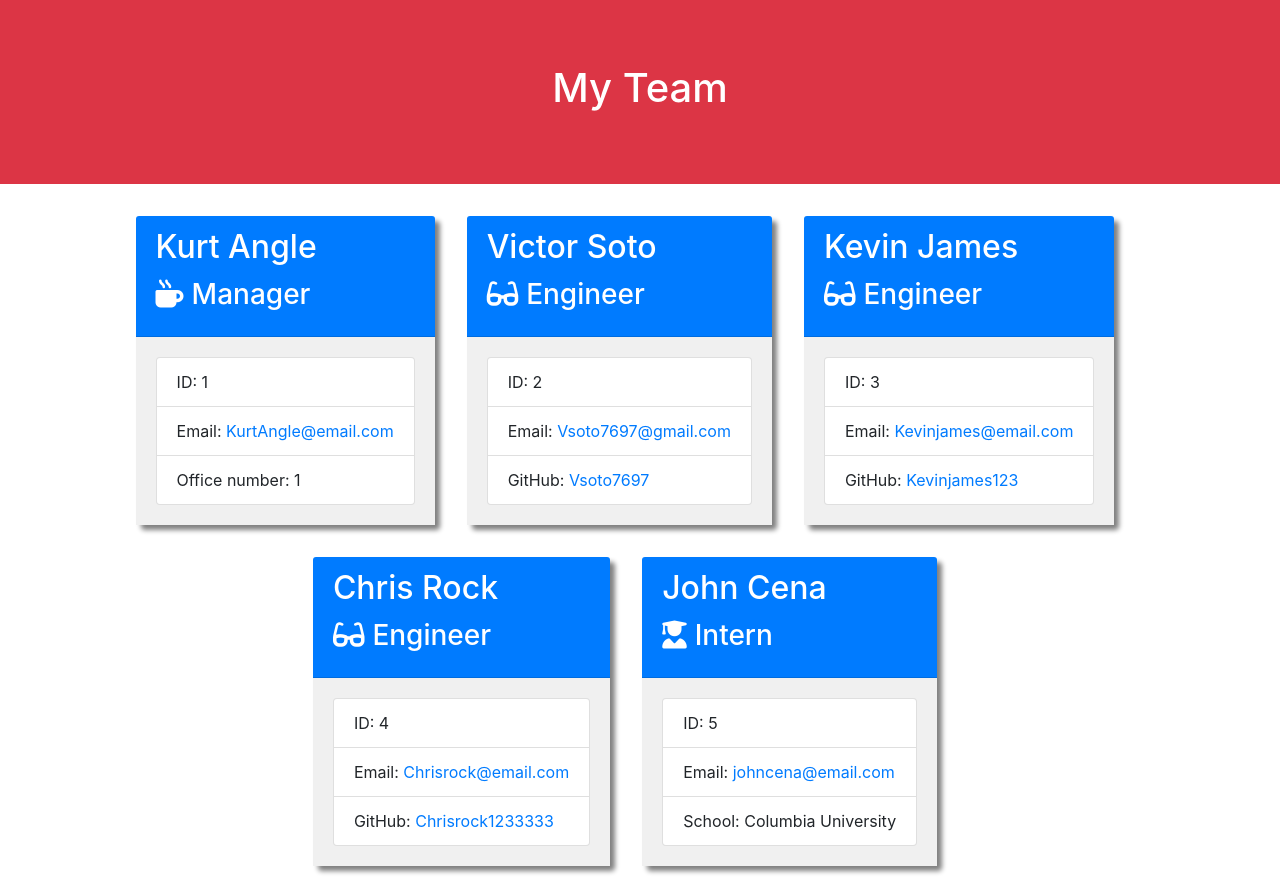
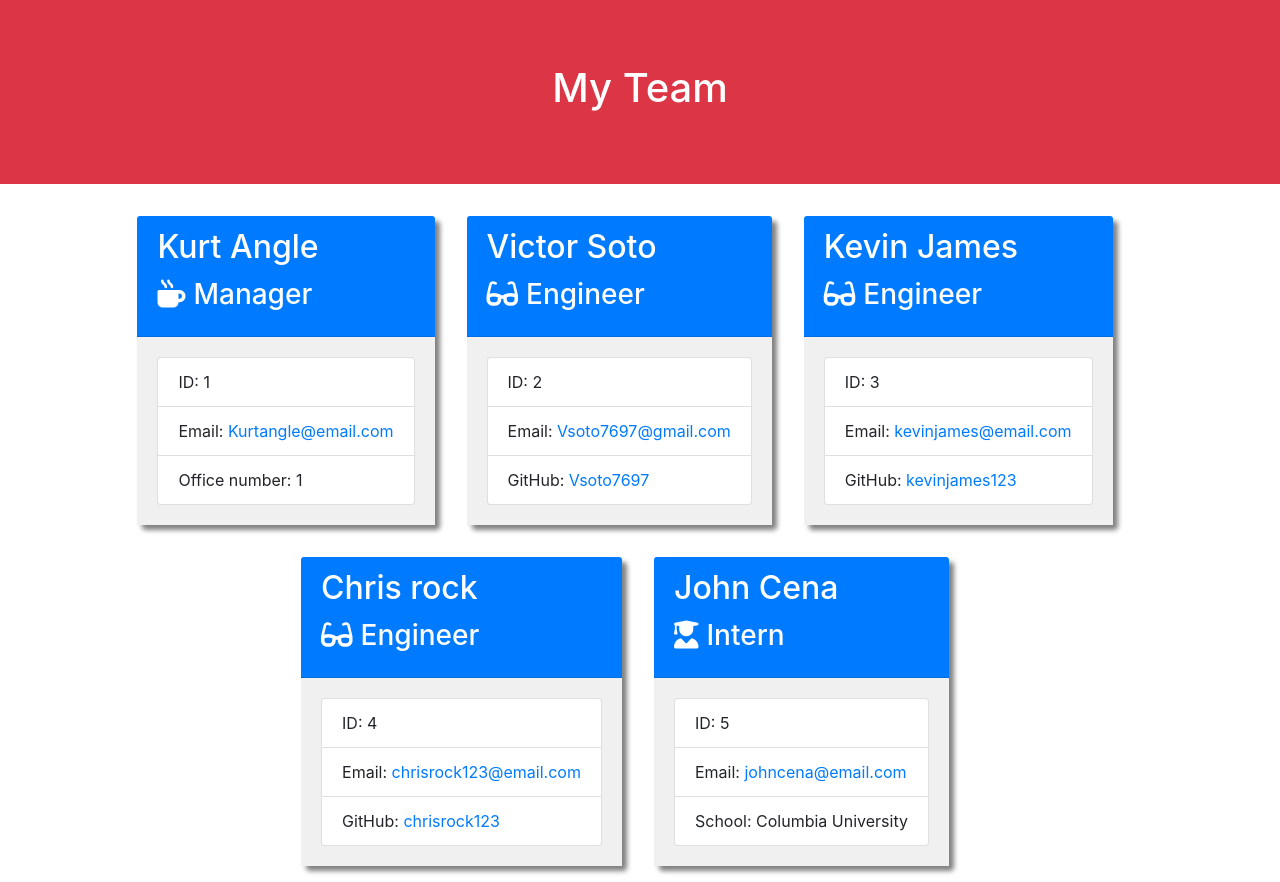
Before and after one commit to Vsoto7697/Module-10-OOP-Challenge-Team-Profile-Generator, a website: page output/index.html in a window 1280 px wide. Drawn offline with nearby package versions, Linux system fonts and the light colour scheme.

Commit message:
updated readme

```diff
--- a/output/index.html
+++ b/output/index.html
@@ -31,7 +31,7 @@
     <div class="card-body">
         <ul class="list-group">
             <li class="list-group-item">ID: 1</li>
-            <li class="list-group-item">Email: <a href="mailto:KurtAngle@email.com">KurtAngle@email.com</a></li>
+            <li class="list-group-item">Email: <a href="mailto:Kurtangle@email.com">Kurtangle@email.com</a></li>
             <li class="list-group-item">Office number: 1</li>
         </ul>
     </div>
@@ -59,22 +59,22 @@
 <div class="card-body">
     <ul class="list-group">
         <li class="list-group-item">ID: 3</li>
-        <li class="list-group-item">Email: <a href="mailto:Kevinjames@email.com">Kevinjames@email.com</a></li>
-        <li class="list-group-item">GitHub: <a href="https://github.com/Kevinjames123" target="_blank" rel="noopener noreferrer">Kevinjames123</a></li>
+        <li class="list-group-item">Email: <a href="mailto:kevinjames@email.com">kevinjames@email.com</a></li>
+        <li class="list-group-item">GitHub: <a href="https://github.com/kevinjames123" target="_blank" rel="noopener noreferrer">kevinjames123</a></li>
     </ul>
 </div>
 </div>
 
 <div class="card employee-card">
 <div class="card-header bg-primary text-white">
-    <h2 class="card-title">Chris Rock</h2>
+    <h2 class="card-title">Chris rock</h2>
     <h3 class="card-title"><i class="fas fa-glasses mr-2"></i>Engineer</h3>
 </div>
 <div class="card-body">
     <ul class="list-group">
         <li class="list-group-item">ID: 4</li>
-        <li class="list-group-item">Email: <a href="mailto:Chrisrock@email.com">Chrisrock@email.com</a></li>
-        <li class="list-group-item">GitHub: <a href="https://github.com/Chrisrock1233333" target="_blank" rel="noopener noreferrer">Chrisrock1233333</a></li>
+        <li class="list-group-item">Email: <a href="mailto:chrisrock123@email.com">chrisrock123@email.com</a></li>
+        <li class="list-group-item">GitHub: <a href="https://github.com/chrisrock123" target="_blank" rel="noopener noreferrer">chrisrock123</a></li>
     </ul>
 </div>
 </div>
```
Also changed, not shown: README.md, assets/screenshot.jpeg (added), 1 other file.
